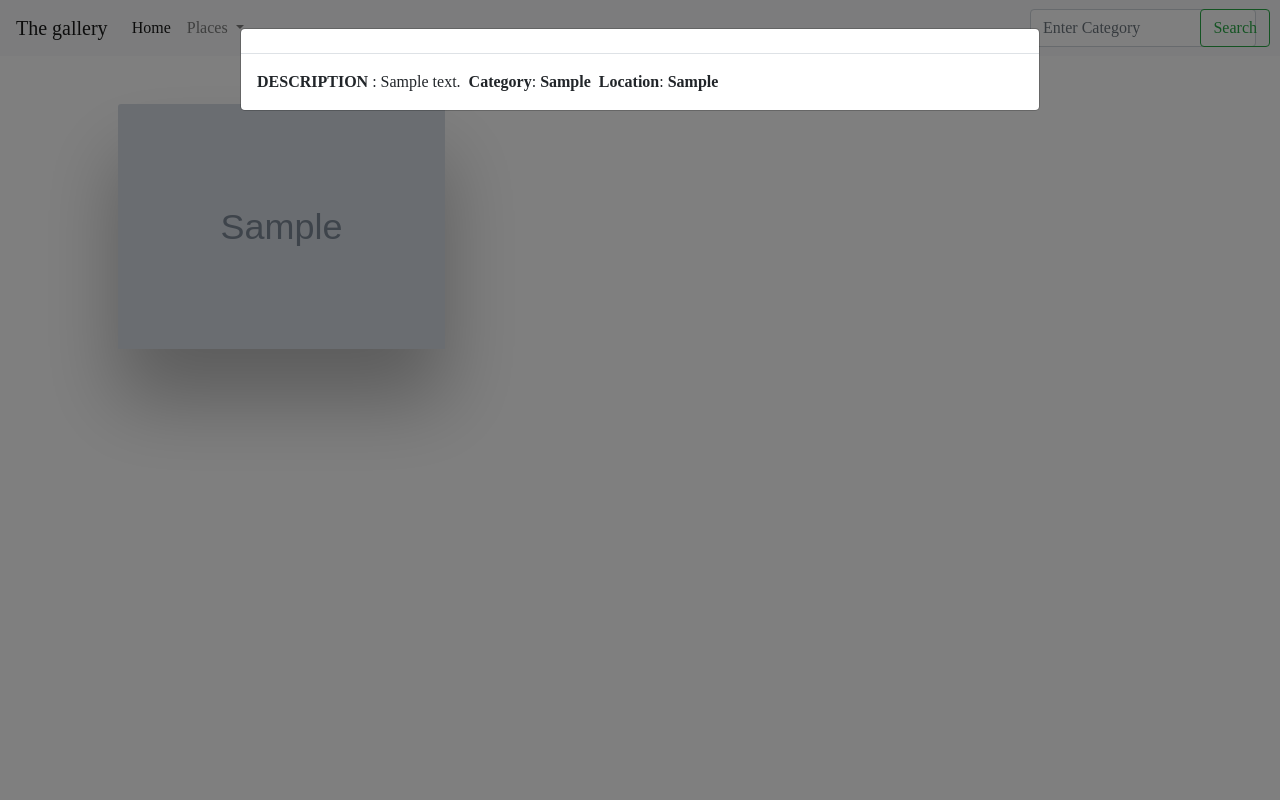
After one commit to JeromeMberia/the_gallery, a Django app: page /location/1 in a window 1280 px wide, after a click that opens the changed part. The commit adds this page. Run offline with Django 3.2, Linux system fonts and the light colour scheme; tables that the repository leaves empty hold one stand-in row (values such as "Sample post"); grey boxes marked "Sample" are stand-in pictures; some libraries are stand-ins or nearby versions.

Commit message:
Adding html

```diff
--- a/app_gallery/templates/base.html
+++ b/app_gallery/templates/base.html
@@ -3,7 +3,7 @@
 <!DOCTYPE html>
 <html lang="en">
     <head>
-        <meta charset="UTF-8">
+
         <meta name="viewport" content="width=device-width, initial-scale=1.0">
         {% if title %}
         <title>Gallery - {{title}}</title>
--- /dev/null
+++ b/app_gallery/templates/location.html
@@ -0,0 +1,49 @@
+{%extends 'base.html'%}
+
+{% block content %}
+{{block.super}}
+{% if images %}
+{% for one_image in images %}
+        <!-- the loop -->
+        <div class="quote">
+            <a href="#" data-target="#modalIMG" data-toggle="modal" class="color-gray-darker c6 td-hover-none">
+                <div class="ba-0 ds-1">
+                    <img alt="Card image cap" class="card-img-top" src="{{one_image.image.url}}">
+                </div>
+            </a>
+        </div>
+        <!-- modal -->
+        <div aria-hidden="true" aria-labelledby="myModalLabel" class="modal fade" id="modalIMG" role="dialog" tabindex="-1">
+            <div class="modal-dialog modal-lg" role="document">
+                <div class="modal-content">
+                    <div class="modal-body mb-0 p-0">
+                        <img src="{{place.image.url}}" alt="" style="width:100%"style="width: 300px;">
+                    </div>
+                    <div class="modal-footer">
+                        <p>
+                            <strong>DESCRIPTION </strong>
+                            : {{one_image.description}}</span>
+                        </p>
+                        <br>
+                        <p>
+                            <strong>Category</strong>:
+                            <span style="font-weight:bolder;">
+                                {{one_image.category}}
+                            </span>
+                        </p>
+                        <br>
+                        <p>
+                            <strong>Location</strong>:
+                            <span style="font-weight:bolder;">
+                                {{one_image.location}}
+                            </span>
+                        </p>
+                    </div>
+                </div>
+            </div>
+        </div>
+        <!-- end modal -->
+        <!-- end of loop -->
+        {% endfor %}
+    {% endif %}
+{% endblock %}
--- a/app_gallery/templates/navbar.html
+++ b/app_gallery/templates/navbar.html
@@ -6,7 +6,7 @@
 </head>
 <body>
     <nav class="navbar navbar-expand-lg navbar-light bg-light">
-        <a class="navbar-brand" href="#">Navbar</a>
+        <a class="navbar-brand" href="{% url 'home' %}">The gallery</a>
         <button class="navbar-toggler" type="button" data-toggle="collapse" data-target="#navbarSupportedContent" aria-controls="navbarSupportedContent" aria-expanded="false" aria-label="Toggle navigation">
         <span class="navbar-toggler-icon"></span>
         </button>
@@ -14,20 +14,23 @@
         <div class="collapse navbar-collapse" id="navbarSupportedContent">
             <ul class="navbar-nav mr-auto">
                 <li class="nav-item active">
-                    <a class="nav-link" href="#">Home <span class="sr-only">(current)</span></a>
+                    <a class="nav-link" href="{% url 'home' %}">Home <span class="sr-only">(current)</span></a>
                 </li>
+
+
                 <li class="nav-item dropdown">
-                    <a class="nav-link dropdown-toggle" href="#" id="navbarDropdown" role="button" data-toggle="dropdown" aria-haspopup="true" aria-expanded="false">
-                        Location
+                    <a class="nav-link dropdown-toggle" href="{% url 'home' %}" id="navbarDropdown" role="button" data-toggle="dropdown" aria-haspopup="true" aria-expanded="false">
+                        Places
                     </a>
                     <div class="dropdown-menu" aria-labelledby="navbarDropdown">
-                        <a class="dropdown-item" href="#">Action</a>
-                        <a class="dropdown-item" href="#">Another action</a>
+                        {%for location in image_locations%}
+                        <a class="dropdown-item" href="/location/{{location.id}}">{{location.pic_location}}</a>
+                        {% endfor %}
                     </div>
                 </li>
             </ul>
-            <form class="form-inline my-2 my-lg-0">
-                <input class="form-control mr-sm-2" type="search" placeholder="Search" aria-label="Search">
+            <form class="form-inline my-2 my-md-0" method="get" action="{% url 'search_images' %}">
+                <input class="form-control mr-sm-2 ml-0" type="search" placeholder="Enter Category" aria-label="Search" name="category">
                 <button class="btn btn-outline-success my-2 my-sm-0" type="submit">Search</button>
             </form>
         </div>
--- a/app_gallery/templates/welcome.html
+++ /dev/null
@@ -1,6 +0,0 @@
-{%extends 'base.html'%}
-
-{% block content %}
-{{block.super}}
-<h1>hello</h1>
-{% endblock %}
```
Also changed, not shown: app_gallery/templates/gallery.html (+39 -0 lines), app_gallery/templates/pic.html (+30 -0 lines).
